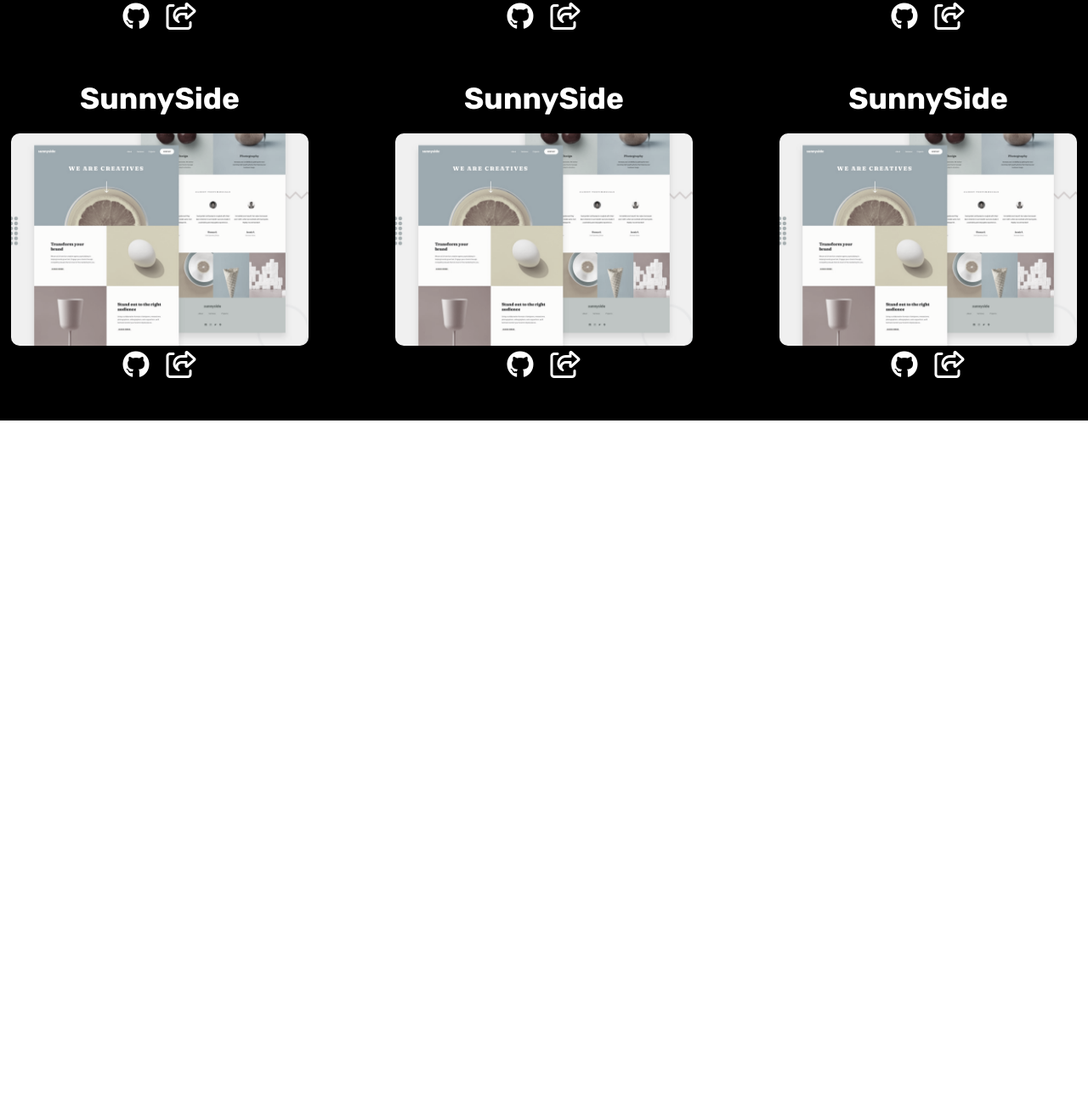
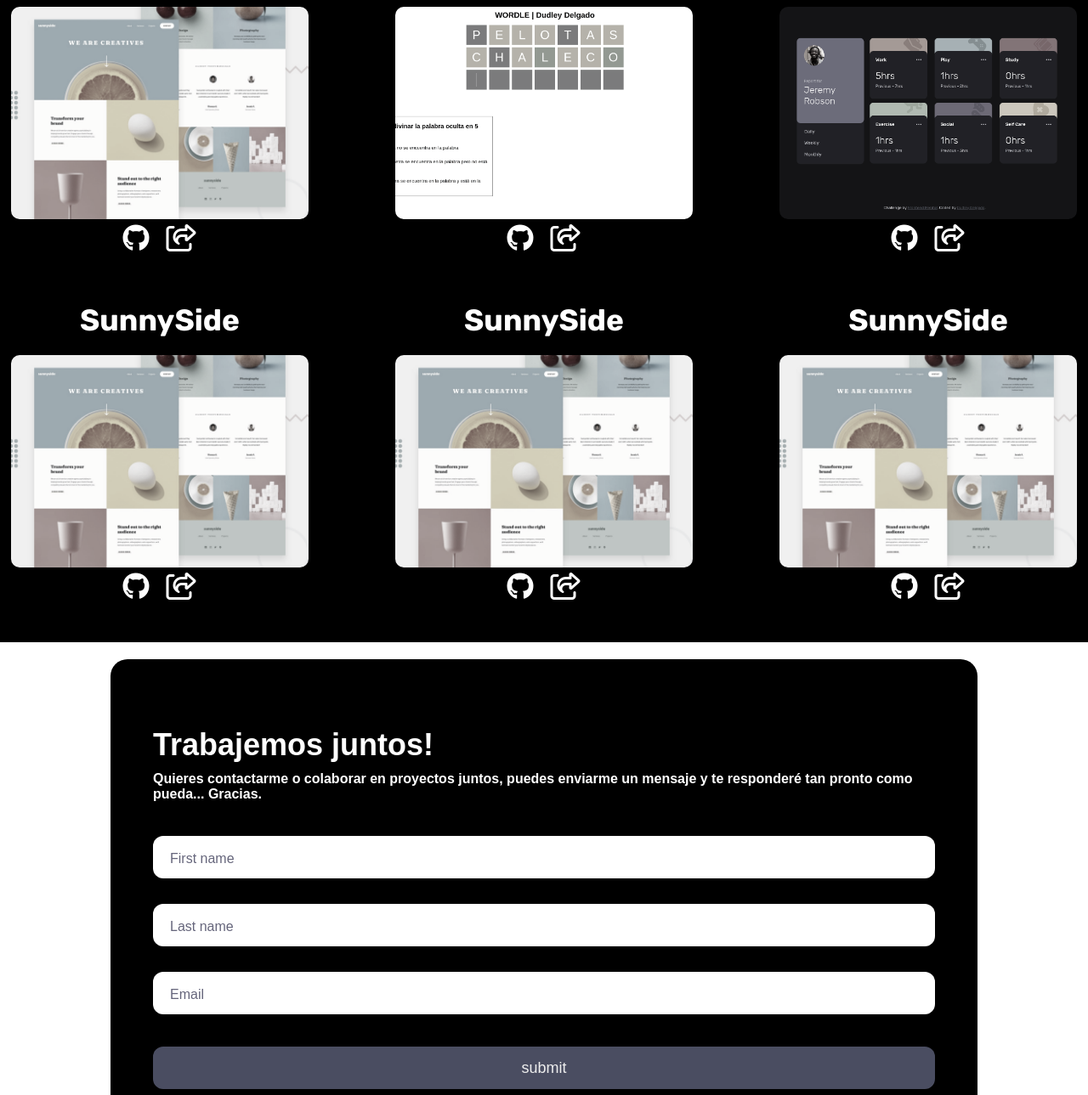
Before and after one commit to dudleydelgado/portfolio-dudley-delgado, a plain HTML site: page index.html in a window 1280 px wide. Shown: the part 2541-3830 px from the top of the page at 85% size. Before the commit the page ends 3036 px from the top, so only its background shows below. Drawn offline with Linux system fonts and the light colour scheme; files whose address does not match are found by name.

Commit message:
update portfolio, form and footer sections

```diff
--- a/index.html
+++ b/index.html
@@ -79,7 +79,7 @@
 
 
     </header>
-    <section class="content-container">
+    <section id="home" class="content-container">
         <div class="container-content-left">
             <h1>Hey! soy Dudley Delgado</h1>
             <h2>Frontend Developer</h2>
@@ -96,7 +96,17 @@
     <section class="my-history">
         <div class="text-my-history">
             <h2>Acerca de mi</h2>
-            <p>Hola soy Dudley Delgado entusiasta de la técnologia y amante de aprender algo nuevo todos los días, llevo más de 4 años como freelancer realizando webs en wordpress para clientes de todas partes del mundo. Poco a poco fui conociendo el código y agregando fragmentos a las webs que realizaba hasta un punto en que me di cuenta que esto era mucho más divertido y personalizable que usar un gestor de contenido. Ahora estoy constantemente aprendiendo nuevas técnologias y aplicandolas en cada proyecto</p>
+            <p>Hola soy Dudley Delgado entusiasta de la técnologia y amante de aprender algo nuevo todos los días, llevo más de 4 años como freelancer realizando webs en wordpress para clientes de todas partes del mundo. Poco a poco fui conociendo el código y agregando fragmentos a las webs que realizaba hasta un punto en que me di cuenta que esto era mucho más divertido y personalizable que usar un gestor de contenido.</p></br>
+            <p>Ahora estoy constantemente aprendiendo nuevas técnologias y aplicandolas en cada proyecto</p></br>
+            <p>Tecnologías y herramientas que actualmente estoy explorando y sobre las que estoy interesado.</p></br>
+            <ul>
+                <li>HTML 5</li>
+                <li>CSS3</li>
+                <li>JAVASCRIPT</li>
+                <li>REACT</li>
+                <li>SASS</li><br>
+                <li>Blogging & Technical Writing</li>
+            </ul>
         </div>
         <!-- <span class="huevo"></span> -->
     </section>
@@ -174,6 +184,40 @@
                 </div>
             </div>
         </section>
+        <section class="contact-me-form">
+            <div class="form">
+                <div class="title">Trabajemos juntos!</div>
+                <div class="subtitle">Quieres contactarme o colaborar en proyectos juntos, puedes enviarme un mensaje y te responderé tan pronto como pueda... Gracias.</div>
+                <div class="input-container ic1">
+                  <input id="firstname" class="input" type="text" placeholder=" " />
+                  <div class="cut"></div>
+                  <label for="firstname" class="placeholder">First name</label>
+                </div>
+                <div class="input-container ic2">
+                  <input id="lastname" class="input" type="text" placeholder=" " />
+                  <div class="cut"></div>
+                  <label for="lastname" class="placeholder">Last name</label>
+                </div>
+                <div class="input-container ic2">
+                  <input id="email" class="input" type="text" placeholder=" " />
+                  <div class="cut cut-short"></div>
+                  <label for="email" class="placeholder">Email</>
+                </div>
+                <button type="text" class="submit">submit</button>
+              </div>
+        </section>
+        <footer>
+            <div class="footer-container">
+                <div class="footer-child">
+                    <p>Twitter</p>
+                    <p>Instagram</p>
+                </div>
+                <div class="footer-child">
+                    <p>Copyright © Dudley Delgado 2022, All rights reserved</p>
+                </div>
+                <div class="footer-child"><a href="#home"><i class="fa-sharp fa-solid fa-arrow-up-from-bracket"></i></a></div>
+            </div>
+          </footer>
     <script src="./main.js"></script>
 </body>
 </html>
--- a/styles.css
+++ b/styles.css
@@ -388,6 +388,10 @@ h3{
         line-height: 1.6;
        }
 
+       .text-my-history ul{
+        text-align: left;
+       }
+
 /*        .huevo {
         width: 250px;
         height: 200px;
@@ -499,6 +503,147 @@ h3{
         font-size: 2rem;
         cursor: pointer;
        }
+
+
+       /*FORM*/
+
+       .contact-me-form{
+        align-items: center;
+        background-color: var(--white);
+        display: flex;
+        justify-content: center;
+        height: 80vh;
+       }
+
+       .form {
+        background-color: var(--black);
+        border-radius: 20px;
+        box-sizing: border-box;
+        height: 600px;
+        padding: 50px;
+        width: 1020px;
+      }
+
+      .title {
+        color: var(--white);
+        font-family: sans-serif;
+        font-size: 36px;
+        font-weight: 600;
+        margin-top: 30px;
+      }
+
+      .subtitle {
+        color: var(--white);
+        font-family: sans-serif;
+        font-size: 16px;
+        font-weight: 600;
+        margin-top: 10px;
+      }
+
+      .input-container {
+        height: 50px;
+        position: relative;
+        width: 100%;
+      }
+
+      .ic1 {
+        margin-top: 40px;
+      }
+
+      .ic2 {
+        margin-top: 30px;
+      }
+
+      .input {
+        background-color: var(--white);
+        border-radius: 12px;
+        border: 0;
+        box-sizing: border-box;
+        color: var(--black);
+        font-size: 18px;
+        height: 100%;
+        outline: 0;
+        padding: 4px 20px 0;
+        width: 100%;
+      }
+
+      .cut {
+        background-color: var(--black);
+        border-radius: 10px;
+        height: 20px;
+        left: 20px;
+        position: absolute;
+        top: -20px;
+        transform: translateY(0);
+        transition: transform 200ms;
+        width: 76px;
+      }
+
+      .cut-short {
+        width: 50px;
+      }
+
+      .input:focus ~ .cut,
+      .input:not(:placeholder-shown) ~ .cut {
+        transform: translateY(8px);
+      }
+
+      .placeholder {
+        color: #65657b;
+        font-family: sans-serif;
+        left: 20px;
+        line-height: 14px;
+        pointer-events: none;
+        position: absolute;
+        transform-origin: 0 50%;
+        transition: transform 200ms, color 200ms;
+        top: 20px;
+      }
+
+      .input:focus ~ .placeholder,
+      .input:not(:placeholder-shown) ~ .placeholder {
+        transform: translateY(-30px) translateX(10px) scale(0.75);
+      }
+
+      .input:not(:placeholder-shown) ~ .placeholder {
+        color: #808097;
+      }
+
+      .input:focus ~ .placeholder {
+        color: #dc2f55;
+      }
+
+      .submit {
+        background-color: #4a4d61;
+        border-radius: 12px;
+        border: 0;
+        box-sizing: border-box;
+        color: #eee;
+        cursor: pointer;
+        font-size: 18px;
+        height: 50px;
+        margin-top: 38px;
+        // outline: 0;
+        text-align: center;
+        width: 100%;
+      }
+
+      .submit:active {
+        background-color: #06b;
+      }
+
+      .footer-container{
+        display: flex;
+        justify-content: space-around;
+        background-color: var(--black);
+        color: var(--white);
+        padding: 100px 0;
+      }
+
+      .footer-child i{
+        color: white;
+        font-size: 1.4rem;
+      }
 
 
 
@@ -617,6 +762,15 @@ h3{
          .container-personal-projects h3{
             padding: 0 20px;
            }
+
+           .form {
+            background-color: var(--black);
+            border-radius: 20px;
+            box-sizing: border-box;
+            height: 600px;
+            padding: 30px;
+            width: 100%;
+          }
       }
 
     @media (min-width: 999px) {
```
